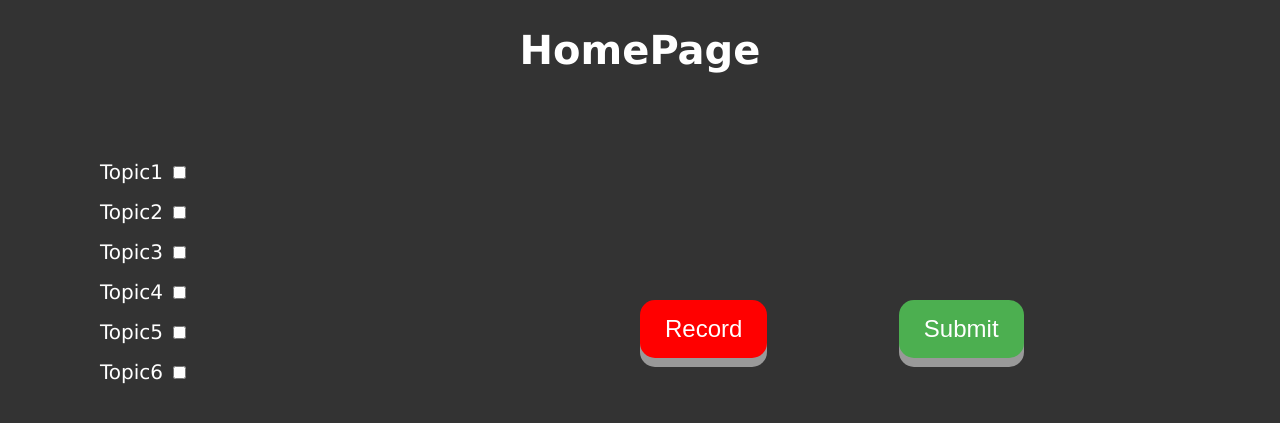
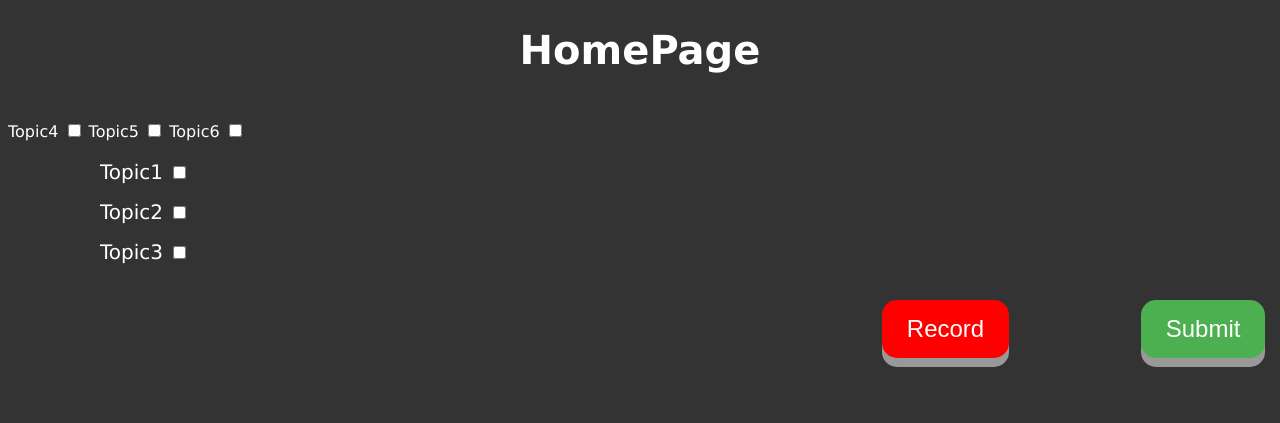
Before and after one commit to TAMAJJJ/ArgCoach, a PHP site: page /debaterhomepage.html in a window 1280 px wide. Shown: the top 423 px of the page. Run offline with PHP 8.4, Linux system fonts and the light colour scheme.

Commit message:
Update debater_homepage.css

```diff
--- a/css/debater_homepage.css
+++ b/css/debater_homepage.css
@@ -45,7 +45,6 @@
   transform: translateY(4px);
 }
 #Topic1{
-
 	position: fixed;
 	left:100px;
 	top:160px;
@@ -64,23 +63,3 @@
 	top:240px;
 font-size: 20px;
 }
-#Topic4{
-
-	position: fixed;
-	left:100px;
-	top:280px;
-	font-size: 20px;
-}
-#Topic5{
-position: fixed;
-	left:100px;
-	top:320px;
-font-size: 20px;
-
-}
-#Topic6{
-position: fixed;
-	left:100px;
-	top:360px;
-font-size: 20px;
-}
```
